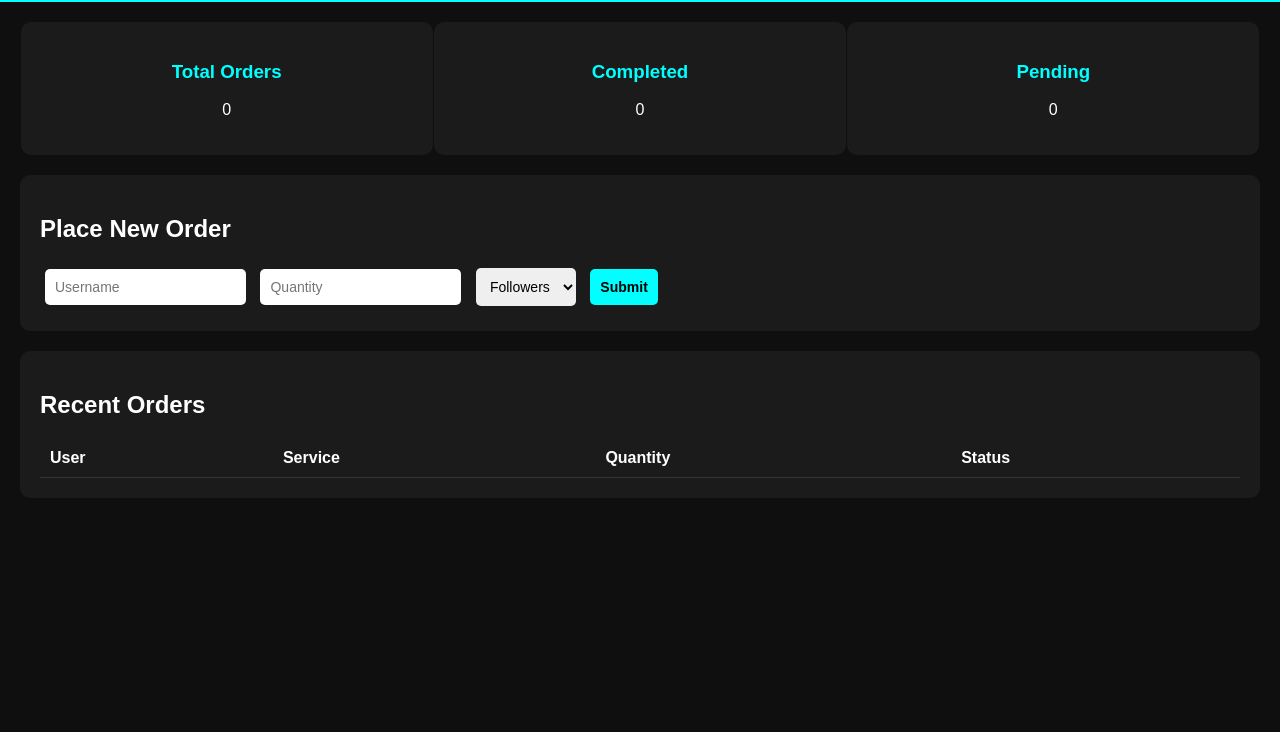
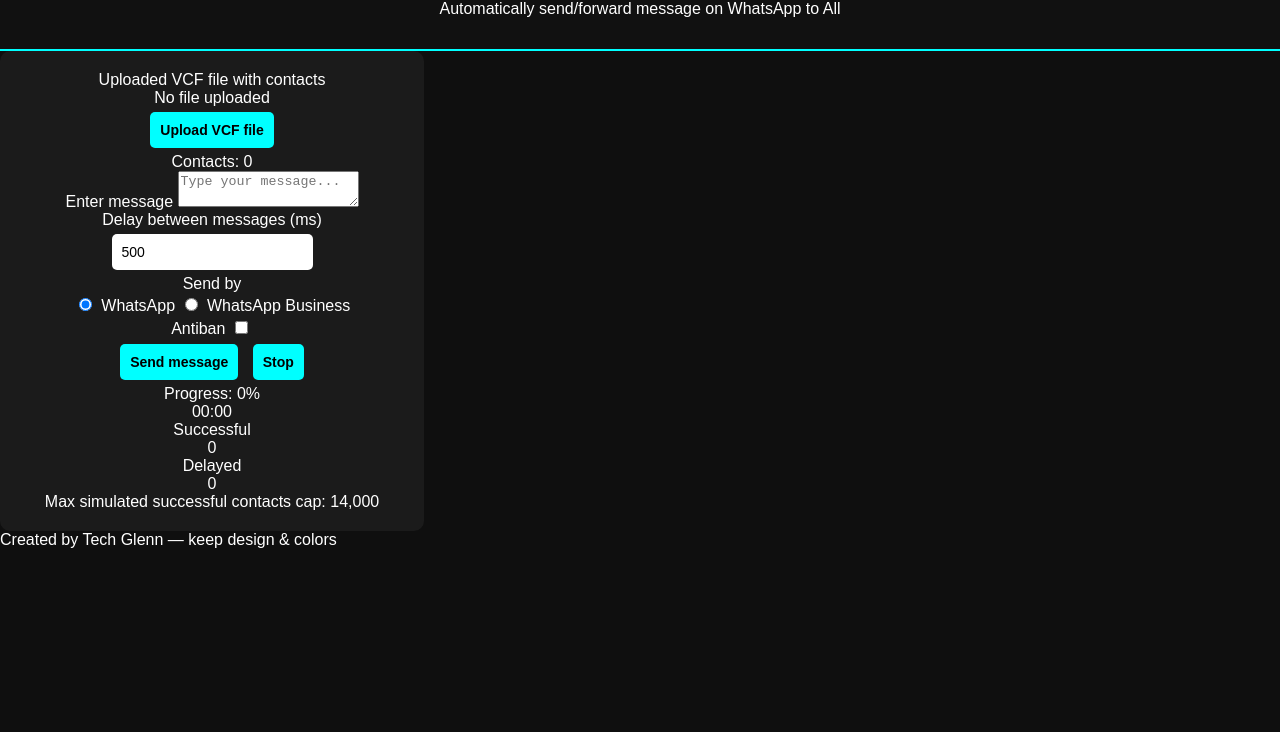
Before and after one commit to Glenn254/Whatsbulksender, a plain HTML site: page index.html in a window 1280 px wide. Shown: the part 68-800 px from the top of the page. Drawn offline with Linux system fonts and the light colour scheme.

Commit message:
Update index.html

```diff
--- a/index.html
+++ b/index.html
@@ -1,59 +1,91 @@
-<!DOCTYPE html>
+<!doctype html>
 <html lang="en">
 <head>
-  <meta charset="UTF-8" />
-  <meta name="viewport" content="width=device-width, initial-scale=1.0" />
-  <title>SMM Panel</title>
+  <meta charset="utf-8" />
+  <meta name="viewport" content="width=device-width,initial-scale=1" />
+  <title>WhatsApp Bulk Message Sender</title>
   <link rel="stylesheet" href="style.css" />
 </head>
 <body>
-  <header>
-    <h1>💎 Glenn SMM Panel</h1>
-  </header>
+  <main class="app">
+    <header class="header">
+      <h1>WhatsApp Bulk Message Sender</h1>
+      <p class="subtitle">Automatically send/forward message on WhatsApp to All</p>
+    </header>
 
-  <section class="dashboard">
-    <div class="card">
-      <h3>Total Orders</h3>
-      <p id="ordersCount">0</p>
-    </div>
-    <div class="card">
-      <h3>Completed</h3>
-      <p id="completedCount">0</p>
-    </div>
-    <div class="card">
-      <h3>Pending</h3>
-      <p id="pendingCount">0</p>
-    </div>
-  </section>
+    <section class="card">
+      <!-- Upload / contacts -->
+      <label class="field-label">Uploaded VCF file with contacts</label>
+      <div class="upload-row">
+        <div id="contacts-box" class="contacts-box">No file uploaded</div>
+        <div class="upload-controls">
+          <input id="vcfInput" type="file" accept=".vcf" hidden />
+          <button id="uploadBtn" class="btn">Upload VCF file</button>
+          <div id="contactsCount" class="muted">Contacts: 0</div>
+        </div>
+      </div>
 
-  <section class="new-order">
-    <h2>Place New Order</h2>
-    <form id="orderForm">
-      <input type="text" id="username" placeholder="Username" required />
-      <input type="number" id="quantity" placeholder="Quantity" required />
-      <select id="service">
-        <option value="followers">Followers</option>
-        <option value="likes">Likes</option>
-        <option value="views">Views</option>
-      </select>
-      <button type="submit">Submit</button>
-    </form>
-  </section>
+      <!-- Message -->
+      <label class="field-label">Enter message</label>
+      <textarea id="message" placeholder="Type your message..."></textarea>
 
-  <section class="orders-list">
-    <h2>Recent Orders</h2>
-    <table id="ordersTable">
-      <thead>
-        <tr>
-          <th>User</th>
-          <th>Service</th>
-          <th>Quantity</th>
-          <th>Status</th>
-        </tr>
-      </thead>
-      <tbody></tbody>
-    </table>
-  </section>
+      <!-- Delay -->
+      <div class="row two-cols">
+        <div>
+          <label class="field-label">Delay between messages (ms)</label>
+          <input id="delayInput" type="number" min="0" value="500" />
+        </div>
+
+        <div>
+          <label class="field-label">Send by</label>
+          <div class="radio-row">
+            <label><input type="radio" name="sendBy" value="normal" checked /> WhatsApp</label>
+            <label><input type="radio" name="sendBy" value="business" /> WhatsApp Business</label>
+          </div>
+        </div>
+      </div>
+
+      <!-- Antiban toggle -->
+      <div class="row space-between">
+        <div class="antiban">
+          <label>Antiban</label>
+          <label class="switch">
+            <input id="antibanToggle" type="checkbox" />
+            <span class="slider"></span>
+          </label>
+        </div>
+
+        <div class="controls-small">
+          <button id="sendBtn" class="btn primary">Send message</button>
+          <button id="stopBtn" class="btn danger" disabled>Stop</button>
+        </div>
+      </div>
+
+      <!-- Progress + counters -->
+      <div class="progress-wrap">
+        <div class="progress-bar" id="progressBar"><span id="progressFill" style="width:0%"></span></div>
+        <div class="progress-labels">
+          <div>Progress: <span id="progressPct">0%</span></div>
+          <div id="timerLabel">00:00</div>
+        </div>
+      </div>
+
+      <div class="row counters">
+        <div class="stat">
+          <div class="stat-title">Successful</div>
+          <div id="successfulCount" class="stat-value">0</div>
+        </div>
+        <div class="stat">
+          <div class="stat-title">Delayed</div>
+          <div id="delayedCount" class="stat-value">0</div>
+        </div>
+      </div>
+
+      <div class="muted small">Max simulated successful contacts cap: 14,000</div>
+    </section>
+
+    <footer class="footer muted">Created by Tech Glenn — keep design & colors</footer>
+  </main>
 
   <script src="script.js"></script>
 </body>
```
